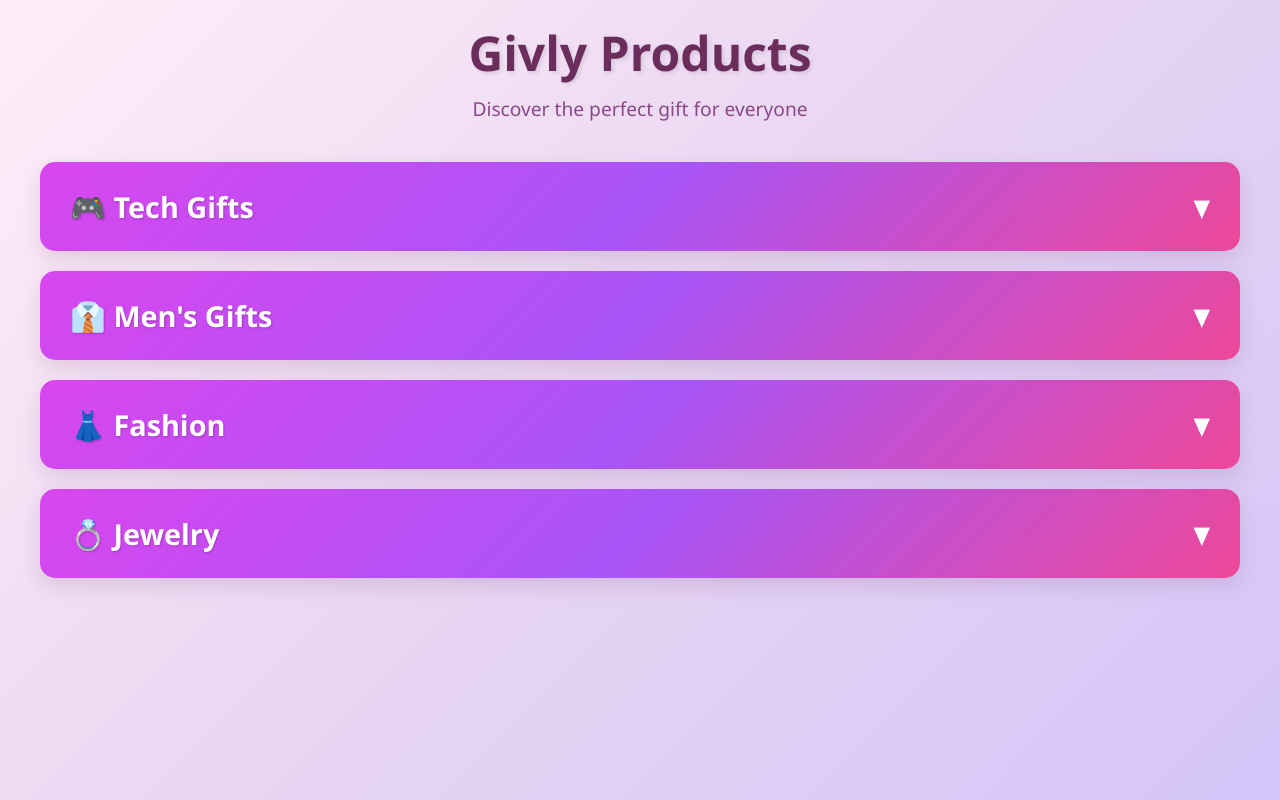
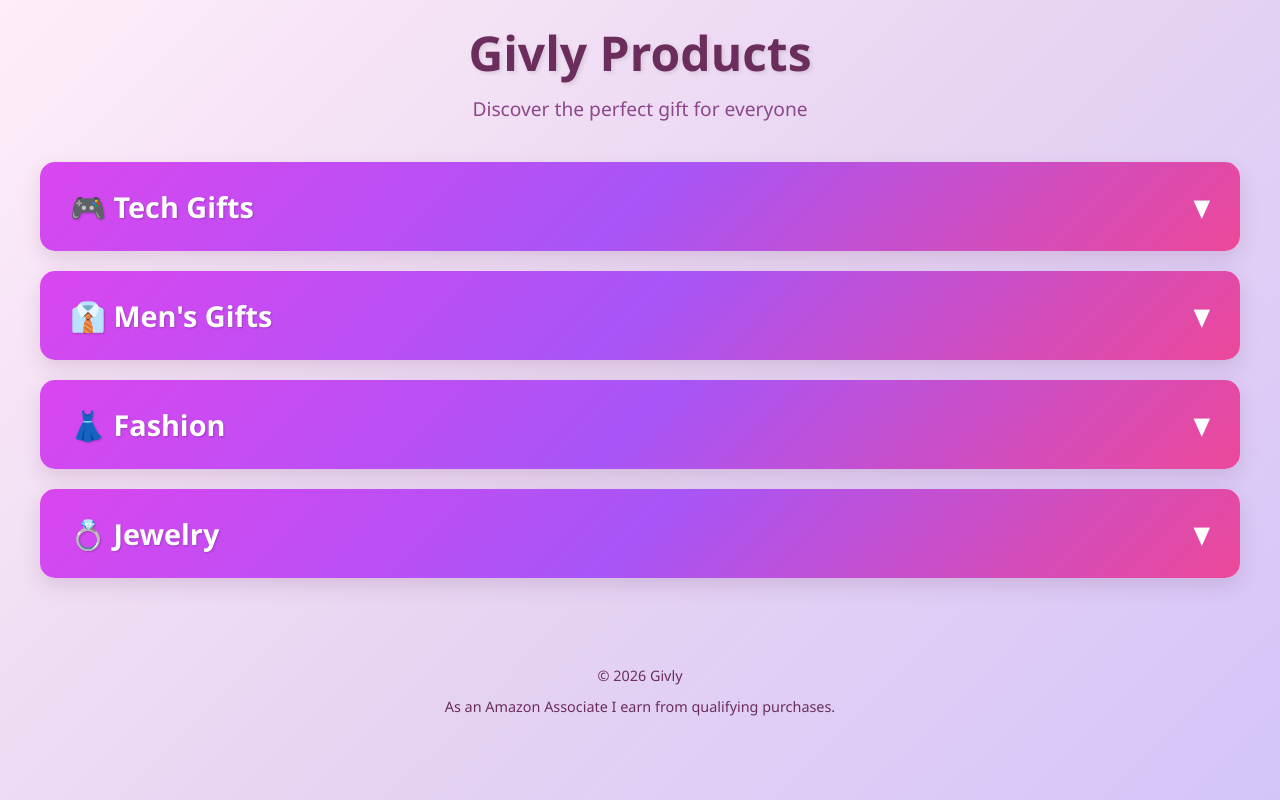
Before and after one commit to gavinh1/giftfinder-website, a plain HTML site: page products/index.html in a window 1280 px wide. Drawn offline with Linux system fonts and the light colour scheme.

Commit message:
Update index.html

```diff
--- a/products/index.html
+++ b/products/index.html
@@ -140,6 +140,19 @@
             font-size: 1.3em;
             font-weight: bold;
             margin-top: 10px;
+        }
+
+        .footer {
+            text-align: center;
+            margin-top: 50px;
+            padding: 30px 20px;
+            color: #6b2d5c;
+            font-size: 0.9em;
+            line-height: 1.8;
+        }
+
+        .footer p {
+            margin: 5px 0;
         }
 
         @media (max-width: 768px) {
@@ -305,6 +318,11 @@
                 </div>
             </div>
         </div>
+
+        <div class="footer">
+            <p>© 2026 Givly</p>
+            <p>As an Amazon Associate I earn from qualifying purchases.</p>
+        </div>
     </div>
 
     <script>
```
